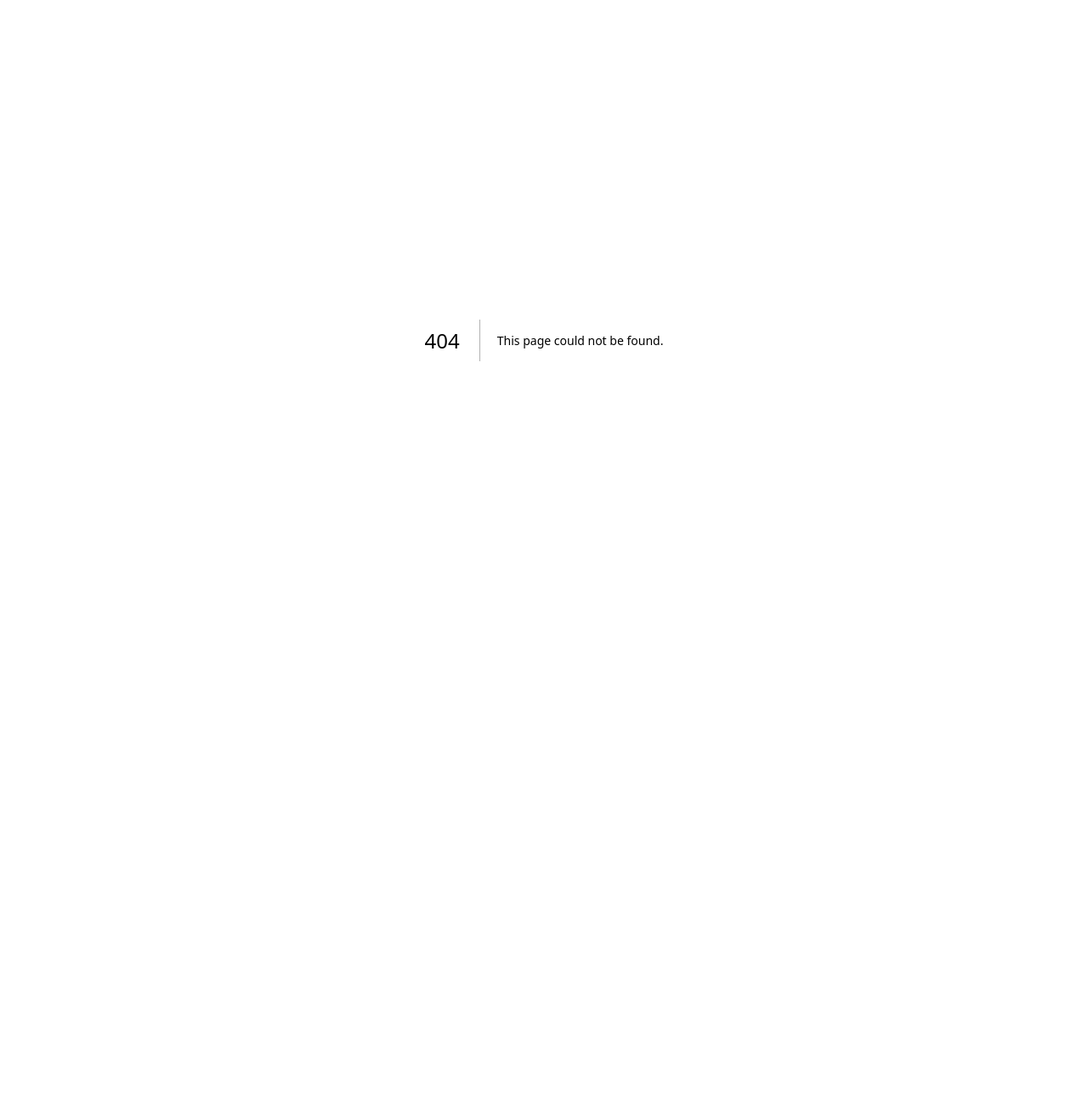
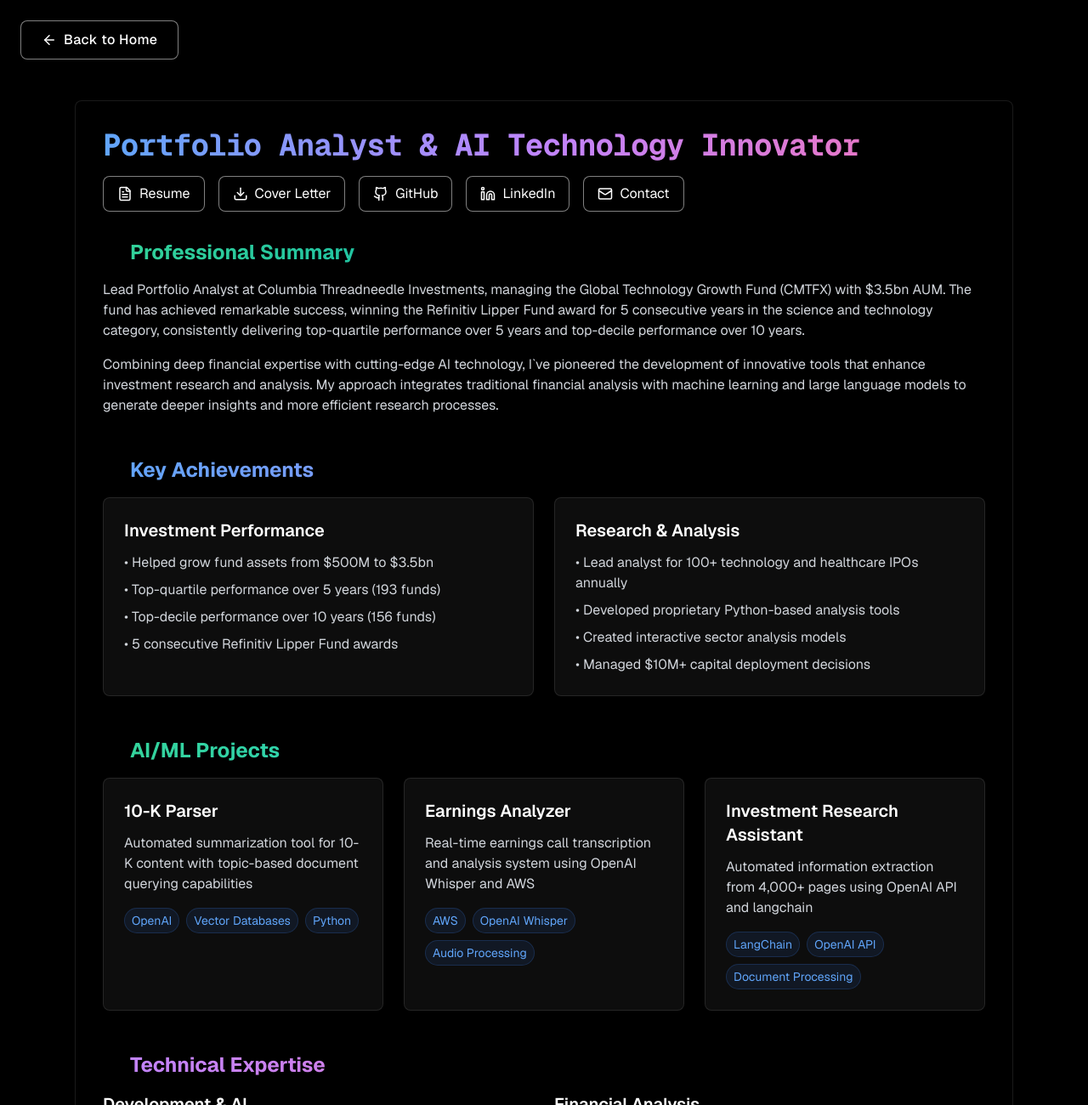
Before and after one commit to bme3412/BME-AI-investing, a Next.js app: page /about in a window 1280 px wide. Before the commit this address had no page. Shown: the top 1300 px of the page at 85% size. Before the commit the page ends 800 px from the top, so only its background shows below. Built offline with nearby package versions, Linux system fonts and the light colour scheme.

Commit message:
enhanced styling & fixed about page

```diff
--- /dev/null
+++ b/src/app/about/page.js
@@ -0,0 +1,10 @@
+// src/app/about/page.js
+import AboutMe from '@/components/AboutMe';
+
+export default function About() {
+  return (
+    <div className="min-h-screen bg-black">
+      <AboutMe />
+    </div>
+  );
+}
--- a/src/app/layout.js
+++ b/src/app/layout.js
@@ -12,7 +12,7 @@ const geistMono = Geist_Mono({
 });
 
 export const metadata = {
-  title: "AI investing | Brendan Erhard",
+  title: "AI Investing | Brendan Erhard",
   description: "Generated by create next app",
 };
 
--- a/src/app/page-one/layout.js
+++ /dev/null
@@ -1,8 +0,0 @@
-// src/app/page-one/layout.js
-export default function PageOneLayout({ children }) {
-    return (
-      <div>
-        {children}
-      </div>
-    )
-  }
--- a/src/components/AboutMe.js
+++ b/src/components/AboutMe.js
@@ -1,5 +1,6 @@
 import React from 'react';
-import { FileText, GithubIcon, LinkedinIcon, Mail, Download, Award, Briefcase, Code, BookOpen, GitBranch, Sparkles } from 'lucide-react';
+import Link from 'next/link';
+import { FileText, GithubIcon, LinkedinIcon, Mail, Download, Award, Briefcase, Code, BookOpen, GitBranch, Sparkles, ArrowLeft } from 'lucide-react';
 
 const AboutMe = () => {
   const skills = {
@@ -39,24 +40,49 @@ const AboutMe = () => {
   };
 
   return (
+    <div className="min-h-screen bg-black text-white font-sans">
+      {/* Back Button */}
+      <div className="p-6">
+        <Link href="/" className="inline-flex items-center space-x-2 group">
+          <button className="px-6 py-2.5 text-white border border-white/50 rounded-lg
+                          bg-black/30 backdrop-blur-sm
+                          group-hover:border-white group-hover:bg-white/10
+                          transition-all duration-300 ease-out
+                          font-sans">
+            <span className="relative z-10 font-medium tracking-wide flex items-center gap-2">
+              <ArrowLeft size={18} />
+              Back to Home
+            </span>
+          </button>
+        </Link>
+      </div>
+
       <div className="max-w-6xl mx-auto p-6 space-y-8">
-      <div className="bg-white dark:bg-gray-800 rounded-lg shadow-lg p-8">
+        <div className="bg-black/40 backdrop-blur-sm border border-white/10 rounded-lg shadow-xl p-8">
           {/* Header Section */}
           <header className="mb-8">
-          <h1 className="text-4xl font-bold mb-4 text-gray-900 dark:text-white">
+            <h1 className="text-4xl font-bold mb-4 font-mono tracking-tight
+                         bg-gradient-to-r from-blue-400 via-purple-400 to-pink-400
+                         bg-clip-text text-transparent">
               Portfolio Analyst & AI Technology Innovator
             </h1>
             <div className="flex flex-wrap gap-4 mb-6">
               <a
                 href="/resume.pdf"
-              className="flex items-center gap-2 px-4 py-2 bg-gray-800 dark:bg-gray-700 text-white rounded-lg hover:bg-gray-700 dark:hover:bg-gray-600 transition-colors duration-200"
+                className="flex items-center gap-2 px-4 py-2 border border-white/50 rounded-lg
+                          bg-black/30 backdrop-blur-sm
+                          hover:border-white hover:bg-white/10
+                          transition-all duration-300 text-white"
               >
                 <FileText size={18} />
                 Resume
               </a>
               <a
                 href="/cover-letter.pdf"
-              className="flex items-center gap-2 px-4 py-2 bg-gray-800 dark:bg-gray-700 text-white rounded-lg hover:bg-gray-700 dark:hover:bg-gray-600 transition-colors duration-200"
+                className="flex items-center gap-2 px-4 py-2 border border-white/50 rounded-lg
+                          bg-black/30 backdrop-blur-sm
+                          hover:border-white hover:bg-white/10
+                          transition-all duration-300 text-white"
               >
                 <Download size={18} />
                 Cover Letter
@@ -65,7 +91,10 @@ const AboutMe = () => {
                 href="https://github.com/yourusername"
                 target="_blank"
                 rel="noopener noreferrer"
-              className="flex items-center gap-2 px-4 py-2 bg-gray-800 dark:bg-gray-700 text-white rounded-lg hover:bg-gray-700 dark:hover:bg-gray-600 transition-colors duration-200"
+                className="flex items-center gap-2 px-4 py-2 border border-white/50 rounded-lg
+                          bg-black/30 backdrop-blur-sm
+                          hover:border-white hover:bg-white/10
+                          transition-all duration-300 text-white"
               >
                 <GithubIcon size={18} />
                 GitHub
@@ -74,14 +103,20 @@ const AboutMe = () => {
                 href="https://linkedin.com/in/yourusername"
                 target="_blank"
                 rel="noopener noreferrer"
-              className="flex items-center gap-2 px-4 py-2 bg-gray-800 dark:bg-gray-700 text-white rounded-lg hover:bg-gray-700 dark:hover:bg-gray-600 transition-colors duration-200"
+                className="flex items-center gap-2 px-4 py-2 border border-white/50 rounded-lg
+                          bg-black/30 backdrop-blur-sm
+                          hover:border-white hover:bg-white/10
+                          transition-all duration-300 text-white"
               >
                 <LinkedinIcon size={18} />
                 LinkedIn
               </a>
               <a
                 href="mailto:your.email@example.com"
-              className="flex items-center gap-2 px-4 py-2 bg-gray-800 dark:bg-gray-700 text-white rounded-lg hover:bg-gray-700 dark:hover:bg-gray-600 transition-colors duration-200"
+                className="flex items-center gap-2 px-4 py-2 border border-white/50 rounded-lg
+                          bg-black/30 backdrop-blur-sm
+                          hover:border-white hover:bg-white/10
+                          transition-all duration-300 text-white"
               >
                 <Mail size={18} />
                 Contact
@@ -91,18 +126,19 @@ const AboutMe = () => {
 
           {/* Professional Summary */}
           <section className="mb-12">
-          <h2 className="text-2xl font-bold mb-4 text-gray-900 dark:text-white flex items-center gap-2">
+            <h2 className="text-2xl font-bold mb-4 text-transparent bg-clip-text bg-gradient-to-r
+                         from-emerald-400 via-teal-500 to-cyan-500 flex items-center gap-2">
               <Briefcase size={24} />
               Professional Summary
             </h2>
-          <div className="prose dark:prose-invert max-w-none">
-            <p className="text-gray-700 dark:text-gray-300 mb-4">
+            <div className="prose prose-invert max-w-none">
+              <p className="text-gray-300 mb-4">
                 Lead Portfolio Analyst at Columbia Threadneedle Investments, managing the Global Technology Growth Fund (CMTFX)
                 with $3.5bn AUM. The fund has achieved remarkable success, winning the Refinitiv Lipper Fund award for 5
                 consecutive years in the science and technology category, consistently delivering top-quartile performance
                 over 5 years and top-decile performance over 10 years.
               </p>
-            <p className="text-gray-700 dark:text-gray-300">
+              <p className="text-gray-300">
                 Combining deep financial expertise with cutting-edge AI technology, I`ve pioneered the development of
                 innovative tools that enhance investment research and analysis. My approach integrates traditional
                 financial analysis with machine learning and large language models to generate deeper insights and
@@ -113,23 +149,24 @@ const AboutMe = () => {
 
           {/* Current Role Highlights */}
           <section className="mb-12">
-          <h2 className="text-2xl font-bold mb-4 text-gray-900 dark:text-white flex items-center gap-2">
+            <h2 className="text-2xl font-bold mb-4 text-transparent bg-clip-text bg-gradient-to-r
+                         from-blue-400 to-purple-400 flex items-center gap-2">
               <Award size={24} />
               Key Achievements
             </h2>
             <div className="grid grid-cols-1 md:grid-cols-2 gap-6">
-            <div className="bg-gray-50 dark:bg-gray-700 p-6 rounded-lg">
-              <h3 className="text-xl font-semibold mb-3 text-gray-900 dark:text-white">Investment Performance</h3>
-              <ul className="space-y-2 text-gray-700 dark:text-gray-300">
+              <div className="bg-white/5 backdrop-blur-sm border border-white/10 p-6 rounded-lg">
+                <h3 className="text-xl font-semibold mb-3 text-white">Investment Performance</h3>
+                <ul className="space-y-2 text-gray-300">
                   <li>• Helped grow fund assets from $500M to $3.5bn</li>
                   <li>• Top-quartile performance over 5 years (193 funds)</li>
                   <li>• Top-decile performance over 10 years (156 funds)</li>
                   <li>• 5 consecutive Refinitiv Lipper Fund awards</li>
                 </ul>
               </div>
-            <div className="bg-gray-50 dark:bg-gray-700 p-6 rounded-lg">
-              <h3 className="text-xl font-semibold mb-3 text-gray-900 dark:text-white">Research & Analysis</h3>
-              <ul className="space-y-2 text-gray-700 dark:text-gray-300">
+              <div className="bg-white/5 backdrop-blur-sm border border-white/10 p-6 rounded-lg">
+                <h3 className="text-xl font-semibold mb-3 text-white">Research & Analysis</h3>
+                <ul className="space-y-2 text-gray-300">
                   <li>• Lead analyst for 100+ technology and healthcare IPOs annually</li>
                   <li>• Developed proprietary Python-based analysis tools</li>
                   <li>• Created interactive sector analysis models</li>
@@ -141,18 +178,19 @@ const AboutMe = () => {
 
           {/* AI Projects */}
           <section className="mb-12">
-          <h2 className="text-2xl font-bold mb-4 text-gray-900 dark:text-white flex items-center gap-2">
+            <h2 className="text-2xl font-bold mb-4 text-transparent bg-clip-text bg-gradient-to-r
+                         from-emerald-400 to-cyan-400 flex items-center gap-2">
               <Sparkles size={24} />
               AI/ML Projects
             </h2>
             <div className="grid grid-cols-1 md:grid-cols-3 gap-6">
               {skills.aiProjects.map((project, index) => (
-              <div key={index} className="bg-gray-50 dark:bg-gray-700 p-6 rounded-lg">
-                <h3 className="text-xl font-semibold mb-3 text-gray-900 dark:text-white">{project.title}</h3>
-                <p className="text-gray-700 dark:text-gray-300 mb-4">{project.description}</p>
+                <div key={index} className="bg-white/5 backdrop-blur-sm border border-white/10 p-6 rounded-lg">
+                  <h3 className="text-xl font-semibold mb-3 text-white">{project.title}</h3>
+                  <p className="text-gray-300 mb-4">{project.description}</p>
                   <div className="flex flex-wrap gap-2">
                     {project.tech.map((tech, techIndex) => (
-                    <span key={techIndex} className="bg-blue-100 dark:bg-blue-900 text-blue-800 dark:text-blue-100 px-2 py-1 rounded-full text-sm">
+                      <span key={techIndex} className="bg-blue-500/10 text-blue-400 px-2 py-1 rounded-full text-sm border border-blue-500/20">
                         {tech}
                       </span>
                     ))}
@@ -164,26 +202,27 @@ const AboutMe = () => {
 
           {/* Technical Skills */}
           <section className="mb-12">
-          <h2 className="text-2xl font-bold mb-4 text-gray-900 dark:text-white flex items-center gap-2">
+            <h2 className="text-2xl font-bold mb-4 text-transparent bg-clip-text bg-gradient-to-r
+                         from-purple-400 to-pink-400 flex items-center gap-2">
               <Code size={24} />
               Technical Expertise
             </h2>
             <div className="grid grid-cols-1 md:grid-cols-2 gap-6">
               <div>
-              <h3 className="text-xl font-semibold mb-3 text-gray-900 dark:text-white">Development & AI</h3>
+                <h3 className="text-xl font-semibold mb-3 text-white">Development & AI</h3>
                 <div className="flex flex-wrap gap-2">
                   {skills.technical.map((skill, index) => (
-                  <span key={index} className="bg-purple-100 dark:bg-purple-900 text-purple-800 dark:text-purple-100 px-3 py-1 rounded-full text-sm">
+                    <span key={index} className="bg-purple-500/10 text-purple-300 px-3 py-1 rounded-full text-sm border border-purple-500/20">
                       {skill}
                     </span>
                   ))}
                 </div>
               </div>
               <div>
-              <h3 className="text-xl font-semibold mb-3 text-gray-900 dark:text-white">Financial Analysis</h3>
+                <h3 className="text-xl font-semibold mb-3 text-white">Financial Analysis</h3>
                 <div className="flex flex-wrap gap-2">
                   {skills.financial.map((skill, index) => (
-                  <span key={index} className="bg-green-100 dark:bg-green-900 text-green-800 dark:text-green-100 px-3 py-1 rounded-full text-sm">
+                    <span key={index} className="bg-emerald-500/10 text-emerald-300 px-3 py-1 rounded-full text-sm border border-emerald-500/20">
                       {skill}
                     </span>
                   ))}
@@ -194,38 +233,41 @@ const AboutMe = () => {
 
           {/* Education */}
           <section className="mb-12">
-          <h2 className="text-2xl font-bold mb-4 text-gray-900 dark:text-white flex items-center gap-2">
+            <h2 className="text-2xl font-bold mb-4 text-transparent bg-clip-text bg-gradient-to-r
+                         from-blue-400 to-cyan-400 flex items-center gap-2">
               <BookOpen size={24} />
               Education & Achievements
             </h2>
-          <div className="bg-gray-50 dark:bg-gray-700 p-6 rounded-lg">
-            <h3 className="text-xl font-semibold mb-3 text-gray-900 dark:text-white">Boston College</h3>
-            <p className="text-gray-700 dark:text-gray-300 mb-2">Bachelor of Arts in International Studies</p>
-            <p className="text-gray-700 dark:text-gray-300 mb-4">Concentration in Economics | GPA: 3.55/4.00</p>
+            <div className="bg-white/5 backdrop-blur-sm border border-white/10 p-6 rounded-lg">
+              <h3 className="text-xl font-semibold mb-3 text-white">Boston College</h3>
+              <p className="text-gray-300 mb-2">Bachelor of Arts in International Studies</p>
+              <p className="text-gray-300 mb-4">Concentration in Economics | GPA: 3.55/4.00</p>
               <div className="space-y-2">
-              <p className="text-gray-700 dark:text-gray-300">• High School Class Valedictorian (Class of 500)</p>
-              <p className="text-gray-700 dark:text-gray-300">• Eagle Scout Award - Boy Scouts of America</p>
-              <p className="text-gray-700 dark:text-gray-300">• Study Abroad: Institut d`Etudes Politiques de Paris</p>
+                <p className="text-gray-300">• High School Class Valedictorian (Class of 500)</p>
+                <p className="text-gray-300">• Eagle Scout Award - Boy Scouts of America</p>
+                <p className="text-gray-300">• Study Abroad: Institut d`Etudes Politiques de Paris</p>
               </div>
             </div>
           </section>
 
           {/* Open Source */}
           <section>
-          <h2 className="text-2xl font-bold mb-4 text-gray-900 dark:text-white flex items-center gap-2">
+            <h2 className="text-2xl font-bold mb-4 text-transparent bg-clip-text bg-gradient-to-r
+                         from-teal-400 to-emerald-400 flex items-center gap-2">
               <GitBranch size={24} />
               Open Source & Community
             </h2>
-          <div className="bg-gray-50 dark:bg-gray-700 p-6 rounded-lg">
-            <p className="text-gray-700 dark:text-gray-300 mb-4">
+            <div className="bg-white/5 backdrop-blur-sm border border-white/10 p-6 rounded-lg">
+              <p className="text-gray-300 mb-4">
                 Active contributor to the AI and financial technology community. My project portfolio and contributions
-              can be found at: <a href="https://ai-project-deploy.vercel.app" className="text-blue-600 dark:text-blue-400 hover:underline">
+                can be found at: <a href="https://ai-project-deploy.vercel.app" className="text-blue-400 hover:text-blue-300 hover:underline transition-colors duration-200">
                 ai-project-deploy.vercel.app</a>
               </p>
             </div>
           </section>
         </div>
       </div>
+    </div>
   );
 };
 
--- a/src/components/ProjectPreviews.js
+++ b/src/components/ProjectPreviews.js
@@ -1,7 +1,7 @@
 import React from 'react';
-import { ArrowRight, Plus } from 'lucide-react';
+import { ArrowRight, Plus, Github } from 'lucide-react';
 
-const ProjectPreview = ({ title, description, technologies, image, index }) => {
+const ProjectPreview = ({ title, description, technologies, image, index, learnMoreUrl, tryItUrl }) => {
   const isEven = index % 2 === 0;
 
   return (
@@ -20,22 +20,41 @@ const ProjectPreview = ({ title, description, technologies, image, index }) => {
               ))}
             </div>
           </div>
-          <div className="flex space-x-4">
-            <button className="group flex items-center space-x-2 px-4 py-2 bg-blue-600 hover:bg-blue-700 text-white rounded-md transition-colors font-sans">
+          <div className="flex flex-wrap gap-4">
+            <a
+              href={learnMoreUrl}
+              className="group flex items-center space-x-2 px-4 py-2 bg-blue-600 hover:bg-blue-700 text-white rounded-md transition-colors font-sans"
+              target="_blank"
+              rel="noopener noreferrer"
+            >
               <span>Learn more</span>
               <Plus className="w-4 h-4 group-hover:scale-125 transition-transform" />
-            </button>
-            <button className="group flex items-center space-x-2 px-4 py-2 bg-red-600 hover:bg-red-700 text-white rounded-md transition-colors font-sans">
+            </a>
+            <a
+              href={tryItUrl}
+              className="group flex items-center space-x-2 px-4 py-2 bg-red-600 hover:bg-red-700 text-white rounded-md transition-colors font-sans"
+              target="_blank"
+              rel="noopener noreferrer"
+            >
               <span>Try it out</span>
               <ArrowRight className="w-4 h-4 group-hover:translate-x-1 transition-transform" />
-            </button>
+            </a>
+            <a
+              href={learnMoreUrl}
+              className="group flex items-center space-x-2 px-4 py-2 bg-gray-800 hover:bg-gray-700 text-white rounded-md transition-colors font-sans"
+              target="_blank"
+              rel="noopener noreferrer"
+            >
+              <span>GitHub</span>
+              <Github className="w-4 h-4 group-hover:scale-110 transition-transform" />
+            </a>
           </div>
         </div>
         <div className={`rounded-xl overflow-hidden bg-gray-900 p-8 ${isEven ? 'md:order-2' : 'md:order-1'}`}>
           <img
             src={image || "/api/placeholder/800/600"}
             alt={title}
-            className="w-full h-full object-contain"
+            className="w-full h-full object-contain transform transition-transform duration-300 hover:scale-110"
           />
         </div>
       </div>
@@ -49,25 +68,33 @@ const ProjectPreviews = () => {
       title: "Clarity 2.0 - Big Tech Investment Co-Pilot",
       description: "Ask anything about the world's leading technology companies and get instant answers and insights. Potentially saves users as much as 50-70% of the time it takes to read and analyze complete earnings transcripts (assumes 1-hour transcript and 250 words-per-minute reading speed).",
       technologies: ["OpenAI", "React", "Node.js", "Python", "Pinecone Vector Database","AWS"],
-      image: "/copilot.png"
+      image: "/copilot.png",
+      learnMoreUrl: "https://github.com/yourusername/clarity-2",
+      tryItUrl: "https://clarity-2-demo.yourdomain.com"
     },
     {
-      title: "Global Market Analysis",
+      title: "AI Investing Blog",
       description: "Visualize and analyze global market trends using AI to identify patterns and opportunities across different regions and asset classes.",
-      technologies: ["Python", "TensorFlow", "D3.js", "PostgreSQL", "Docker"],
-      image: "/globe.svg"
+      technologies: ["Next.js", "RAG", "Agents", "OpenAI", "Anthropic Claude"],
+      image: "/globe.svg",
+      learnMoreUrl: "https://github.com/yourusername/ai-investing-blog",
+      tryItUrl: "https://ai-investing-blog.yourdomain.com"
     },
     {
-      title: "Financial Document Processing",
+      title: "AI Investing Presentation",
       description: "Automate the extraction and analysis of key information from financial statements, regulatory filings, and research reports.",
       technologies: ["PyTorch", "FastAPI", "Redis", "Elasticsearch", "GCP"],
-      image: "/file.svg"
+      image: "/file.svg",
+      learnMoreUrl: "https://github.com/yourusername/ai-investing-presentation",
+      tryItUrl: "https://ai-investing-presentation.yourdomain.com"
     },
     {
-      title: "Portfolio Optimization",
-      description: "AI-driven portfolio management tools for better risk assessment and asset allocation strategies.",
-      technologies: ["R", "Pandas", "NumPy", "Azure ML", "Tableau"],
-      image: "/window.svg"
+      title: "ResumeLLM - About Me",
+      description: "I'm looking for my next great opportunity. Ask questions about my background, projects, and skills using your preferred AI model",
+      technologies: ["OpenAI o1", "Google Gemini", "Anthropic Claude Sonnet 3.5", "Multi-modal AI", "Next.js","Pinecone", "AWS S3"],
+      image: "/resume-llm.png",
+      learnMoreUrl: "https://github.com/bme3412/resume-LLM",
+      tryItUrl: "https://llm-resume-bme.vercel.app/"
     }
   ];
 
```
Also changed, not shown: src/app/page-four/page.js (deleted, +0 -14 lines), src/app/page-one/page.js (deleted, +0 -23 lines), src/app/page-three/page.js (deleted, +0 -14 lines), src/app/page-two/page.js (deleted, +0 -24 lines), src/app/page.js (+12 -5 lines), public/resume-llm.png (added). Lines whose indentation alone changed are shown as unchanged.
